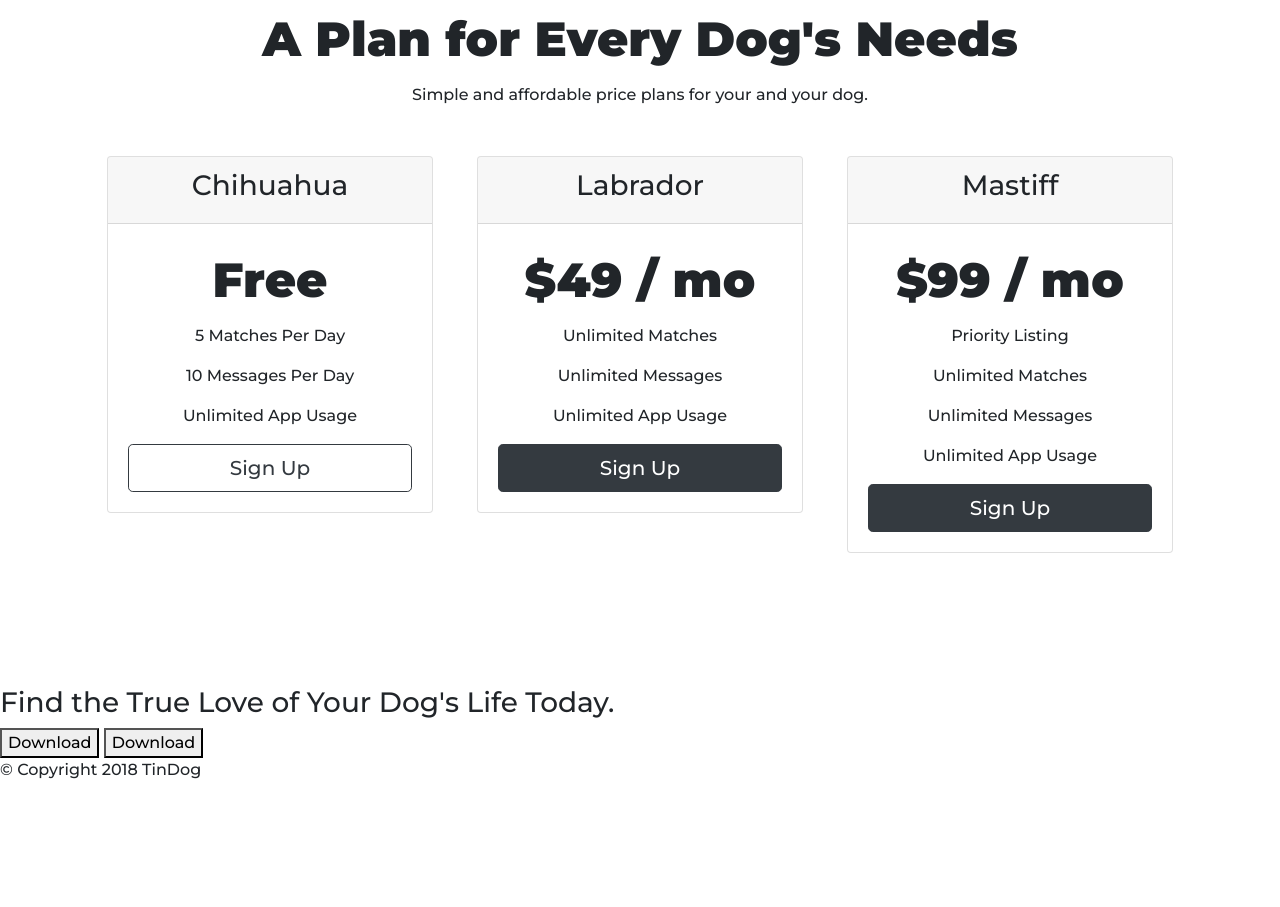
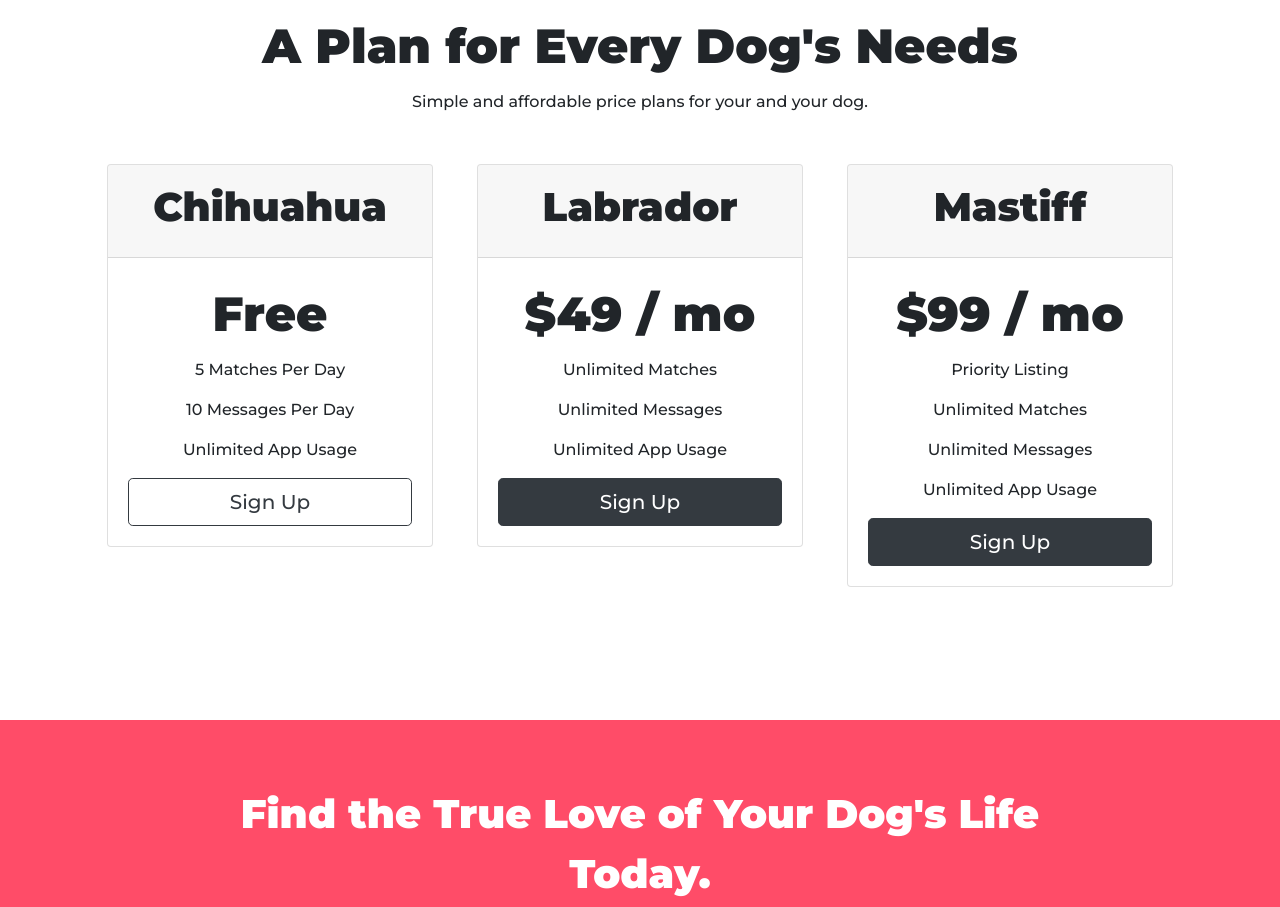
Before and after one commit to bryan-truong99/TinDog-Start-master, a plain HTML site: page index.html in a window 1280 px wide. Shown: the part 1761-2668 px from the top of the page. Before the commit the page ends 2559 px from the top, so only its background shows below. Drawn offline with nearby package versions, Linux system fonts and the light colour scheme.

Commit message:
edited footer section

```diff
--- a/css/styles.css
+++ b/css/styles.css
@@ -16,6 +16,12 @@ h2 {
   line-height: 1.5;
 }
 
+h3 {
+  font-family: 'Montserrat', sans-serif;
+  font-weight: 900;
+  font-size: 2.5rem;
+  line-height: 1.5;
+}
 li {
   padding: 0 15px;
 }
@@ -48,6 +54,10 @@ li {
 
 .features-icon:hover {
   color:#ff4c68;
+}
+
+.footer-icon {
+  margin: 0 10px 15px;
 }
 
 .logo {
@@ -92,6 +102,20 @@ li {
   margin: 20px;
 }
 
+#cta {
+  text-align: center;
+  background-color: #ff4c68;
+  font-family: 'Montserrat', sans-serif;
+  color: #fff;
+  padding: 5% 15% 7%;
+}
+
+#footer {
+  text-align: center;
+  background-color: #fff;
+  padding-top: 7%;
+}
+
 #press {
     background-color: #ef8172;
     text-align: center;
--- a/index.html
+++ b/index.html
@@ -194,8 +194,8 @@
   <section id="cta">
 
     <h3>Find the True Love of Your Dog's Life Today.</h3>
-    <button type="button">Download</button>
-    <button type="button">Download</button>
+    <button type="button" class="btn btn-lg btn-dark download-button"><span class="iconify" data-icon="cib:apple" data-inline="false"></span> Download</button>
+    <button type="button" class="btn btn-lg btn-light download-button"><span class="iconify" data-icon="cib:google-play" data-inline="false"></span> Download</button>
 
   </section>
 
@@ -204,6 +204,10 @@
 
   <footer id="footer">
 
+    <span class="iconify footer-icon" data-icon="ant-design:twitter-outlined" data-inline="false"></span>
+    <span class="iconify footer-icon" data-icon="brandico:facebook" data-inline="false"></span>
+    <span class="iconify footer-icon" data-icon="cib:instagram" data-inline="false"></span>
+    <span class="iconify footer-icon" data-icon="entypo:mail" data-inline="false"></span>
     <p>© Copyright 2018 TinDog</p>
 
   </footer>
```
